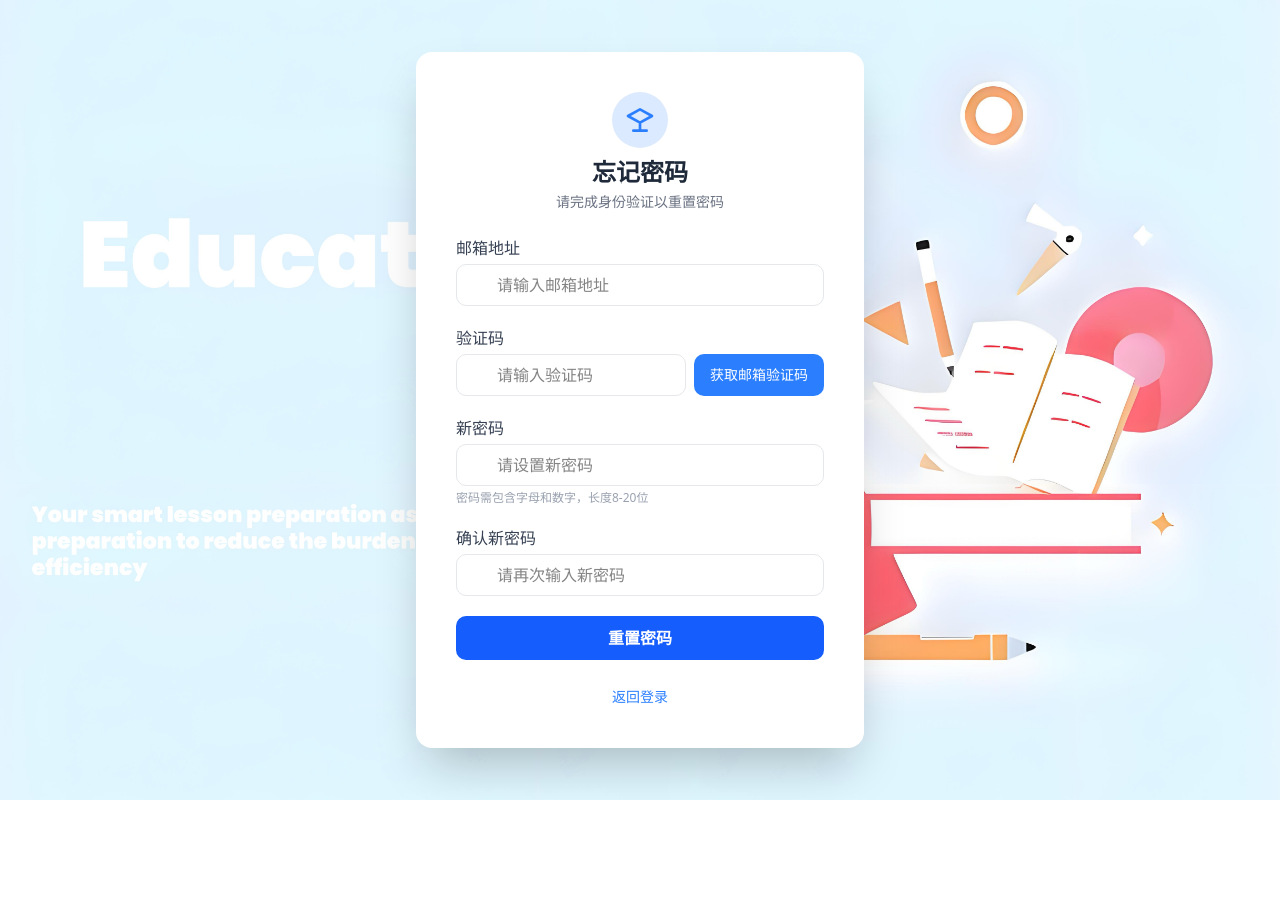
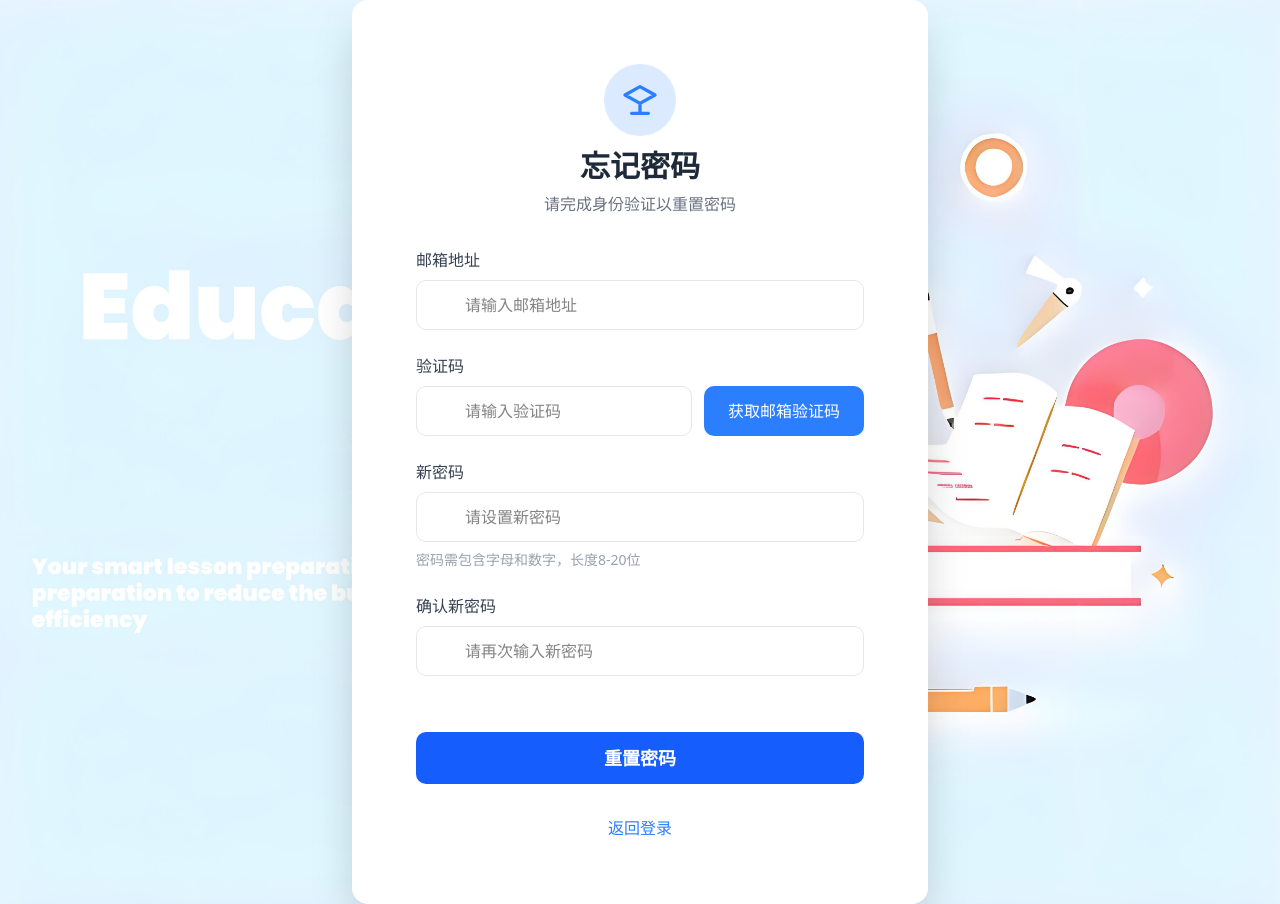
Before and after one commit to anna1978-hansi/prj-ai-school, a React (Vite) app: page /forget-password in a window 1280 px wide. Before the commit the page ends 800 px from the top, so only its background shows below. Built offline with nearby package versions, Linux system fonts and the light colour scheme.

Commit message:
登录界面、忘记密码界面、注册界面尺寸调整

```diff
--- a/src/pages/Login/ForgetPassWord/index.jsx
+++ b/src/pages/Login/ForgetPassWord/index.jsx
@@ -3,77 +3,77 @@ import React from 'react';
 const ForgetPassWord = () => {
     return (
         <div className="min-h-screen flex items-center justify-center bg-[url('/img/login.jpg')] bg-cover bg-center">
-            <div className="bg-white bg-opacity-95 p-8 sm:p-10 rounded-2xl shadow-2xl w-full max-w-md">
+            <div className="bg-white bg-opacity-95 p-16 rounded-2xl shadow-2xl w-full max-w-xl mx-4 relative min-h-[700px]">
                 {/* 顶部icon和标题 */}
-                <div className="flex flex-col items-center mb-6">
-                    <div className="bg-blue-100 rounded-full p-3 mb-2">
-                        <svg className="w-8 h-8 text-blue-500" fill="none" stroke="currentColor" strokeWidth="2" viewBox="0 0 24 24"><path strokeLinecap="round" strokeLinejoin="round" d="M12 14l9-5-9-5-9 5 9 5zm0 0v6m0 0H7m5 0h5" /></svg>
+                <div className="flex flex-col items-center mb-8">
+                    <div className="bg-blue-100 rounded-full p-4 mb-3">
+                        <svg className="w-10 h-10 text-blue-500" fill="none" stroke="currentColor" strokeWidth="2" viewBox="0 0 24 24"><path strokeLinecap="round" strokeLinejoin="round" d="M12 14l9-5-9-5-9 5 9 5zm0 0v6m0 0H7m5 0h5" /></svg>
                     </div>
-                    <h2 className="text-2xl font-bold text-gray-800 mb-1">忘记密码</h2>
-                    <div className="text-gray-500 text-sm">请完成身份验证以重置密码</div>
+                    <h2 className="text-3xl font-bold text-gray-800 mb-2">忘记密码</h2>
+                    <div className="text-gray-500 text-base">请完成身份验证以重置密码</div>
                 </div>
                 {/* 表单内容 */}
-                <form className="space-y-5">
+                <form className="space-y-6">
                     {/* 邮箱 */}
                     <div>
-                        <label htmlFor="email" className="block text-gray-700 mb-1">邮箱地址</label>
+                        <label htmlFor="email" className="block text-gray-700 mb-2 text-base">邮箱地址</label>
                         <div className="relative">
-                            <span className="absolute left-3 top-1/2 -translate-y-1/2 text-gray-400">
+                            <span className="absolute left-4 top-1/2 -translate-y-1/2 text-gray-400">
                                 <i className="fas fa-envelope"></i>
                             </span>
                             <input type="email" id="email" name="email" placeholder="请输入邮箱地址"
-                                className="w-full pl-10 pr-4 py-2 border border-gray-200 rounded-lg focus:outline-none focus:border-blue-500 text-base bg-white" required />
+                                className="w-full pl-12 pr-4 py-3 border border-gray-200 rounded-lg focus:outline-none focus:border-blue-500 text-base bg-white" required />
                         </div>
                     </div>
                     {/* 验证码 */}
                     <div>
-                        <label htmlFor="code" className="block text-gray-700 mb-1">验证码</label>
-                        <div className="flex gap-2">
+                        <label htmlFor="code" className="block text-gray-700 mb-2 text-base">验证码</label>
+                        <div className="flex gap-3">
                             <div className="relative flex-1">
-                                <span className="absolute left-3 top-1/2 -translate-y-1/2 text-gray-400">
+                                <span className="absolute left-4 top-1/2 -translate-y-1/2 text-gray-400">
                                     <i className="fas fa-shield-alt"></i>
                                 </span>
                                 <input type="text" id="code" name="code" placeholder="请输入验证码"
-                                    className="w-full pl-10 pr-4 py-2 border border-gray-200 rounded-lg focus:outline-none focus:border-blue-500 text-base bg-white" required />
+                                    className="w-full pl-12 pr-4 py-3 border border-gray-200 rounded-lg focus:outline-none focus:border-blue-500 text-base bg-white" required />
                             </div>
-                            <button type="button" className="px-3 sm:px-4 py-2 bg-blue-500 text-white rounded-lg hover:bg-blue-600 text-sm whitespace-nowrap">获取邮箱验证码</button>
+                            <button type="button" className="px-4 sm:px-6 py-3 bg-blue-500 text-white rounded-lg hover:bg-blue-600 text-base whitespace-nowrap">获取邮箱验证码</button>
                         </div>
                     </div>
                     {/* 新密码 */}
                     <div>
-                        <label htmlFor="password" className="block text-gray-700 mb-1">新密码</label>
+                        <label htmlFor="password" className="block text-gray-700 mb-2 text-base">新密码</label>
                         <div className="relative">
-                            <span className="absolute left-3 top-1/2 -translate-y-1/2 text-gray-400">
+                            <span className="absolute left-4 top-1/2 -translate-y-1/2 text-gray-400">
                                 <i className="fas fa-lock"></i>
                             </span>
                             <input type="password" id="password" name="password" placeholder="请设置新密码"
-                                className="w-full pl-10 pr-10 py-2 border border-gray-200 rounded-lg focus:outline-none focus:border-blue-500 text-base bg-white" required />
-                            <span className="absolute right-3 top-1/2 -translate-y-1/2 text-gray-400 cursor-pointer">
+                                className="w-full pl-12 pr-12 py-3 border border-gray-200 rounded-lg focus:outline-none focus:border-blue-500 text-base bg-white" required />
+                            <span className="absolute right-4 top-1/2 -translate-y-1/2 text-gray-400 cursor-pointer">
                                 <i className="fas fa-eye"></i>
                             </span>
                         </div>
-                        <div className="text-xs text-gray-400 mt-1">密码需包含字母和数字，长度8-20位</div>
+                        <div className="text-sm text-gray-400 mt-2">密码需包含字母和数字，长度8-20位</div>
                     </div>
                     {/* 确认新密码 */}
                     <div>
-                        <label htmlFor="confirmPassword" className="block text-gray-700 mb-1">确认新密码</label>
+                        <label htmlFor="confirmPassword" className="block text-gray-700 mb-2 text-base">确认新密码</label>
                         <div className="relative">
-                            <span className="absolute left-3 top-1/2 -translate-y-1/2 text-gray-400">
+                            <span className="absolute left-4 top-1/2 -translate-y-1/2 text-gray-400">
                                 <i className="fas fa-lock"></i>
                             </span>
                             <input type="password" id="confirmPassword" name="confirmPassword" placeholder="请再次输入新密码"
-                                className="w-full pl-10 pr-10 py-2 border border-gray-200 rounded-lg focus:outline-none focus:border-blue-500 text-base bg-white" required />
-                            <span className="absolute right-3 top-1/2 -translate-y-1/2 text-gray-400 cursor-pointer">
+                                className="w-full pl-12 pr-12 py-3 border border-gray-200 rounded-lg focus:outline-none focus:border-blue-500 text-base bg-white" required />
+                            <span className="absolute right-4 top-1/2 -translate-y-1/2 text-gray-400 cursor-pointer">
                                 <i className="fas fa-eye"></i>
                             </span>
                         </div>
                     </div>
                     {/* 重置密码按钮 */}
-                    <button type="button" className="w-full bg-blue-600 hover:bg-blue-700 text-white font-bold py-2.5 rounded-lg text-base transition">重置密码</button>
+                    <button type="button" className="w-full bg-blue-600 hover:bg-blue-700 text-white font-bold py-3 rounded-lg text-lg transition mt-8">重置密码</button>
                 </form>
                 {/* 返回登录 */}
-                <div className="text-center mt-6">
-                    <a href="/login" className="text-blue-500 hover:underline text-sm">返回登录</a>
+                <div className="text-center mt-8">
+                    <a href="/login" className="text-blue-500 hover:underline text-base">返回登录</a>
                 </div>
             </div>
         </div>
--- a/src/pages/Login/Register/index.jsx
+++ b/src/pages/Login/Register/index.jsx
@@ -3,7 +3,7 @@ import React from 'react';
 const Register = () => {
     return (
         <div className="min-h-screen flex items-center justify-center bg-[url('/img/login.jpg')] bg-cover bg-center">
-            <div className="bg-white bg-opacity-95 p-8 sm:p-10 rounded-2xl shadow-2xl w-full max-w-md">
+            <div className="bg-white bg-opacity-95 p-8 sm:p-10 rounded-2xl shadow-2xl w-full max-w-xl">
                 {/* 顶部icon和标题 */}
                 <div className="flex flex-col items-center mb-6">
                     <div className="bg-blue-100 rounded-full p-3 mb-2">
--- a/src/pages/Login/index.jsx
+++ b/src/pages/Login/index.jsx
@@ -7,7 +7,7 @@ export default function Login() {
     return (
         <>
             <div className="min-h-screen flex items-center justify-center bg-[url('/img/login.jpg')] bg-cover bg-center" >
-                <div className="bg-white p-12 rounded-lg shadow-xl w-[480px] relative">
+                <div className="bg-white p-16 rounded-lg shadow-xl max-w-xl w-full mx-4 relative min-h-[700px]">
                     <Header />
                     <Hero />
                     <Footer />
```
